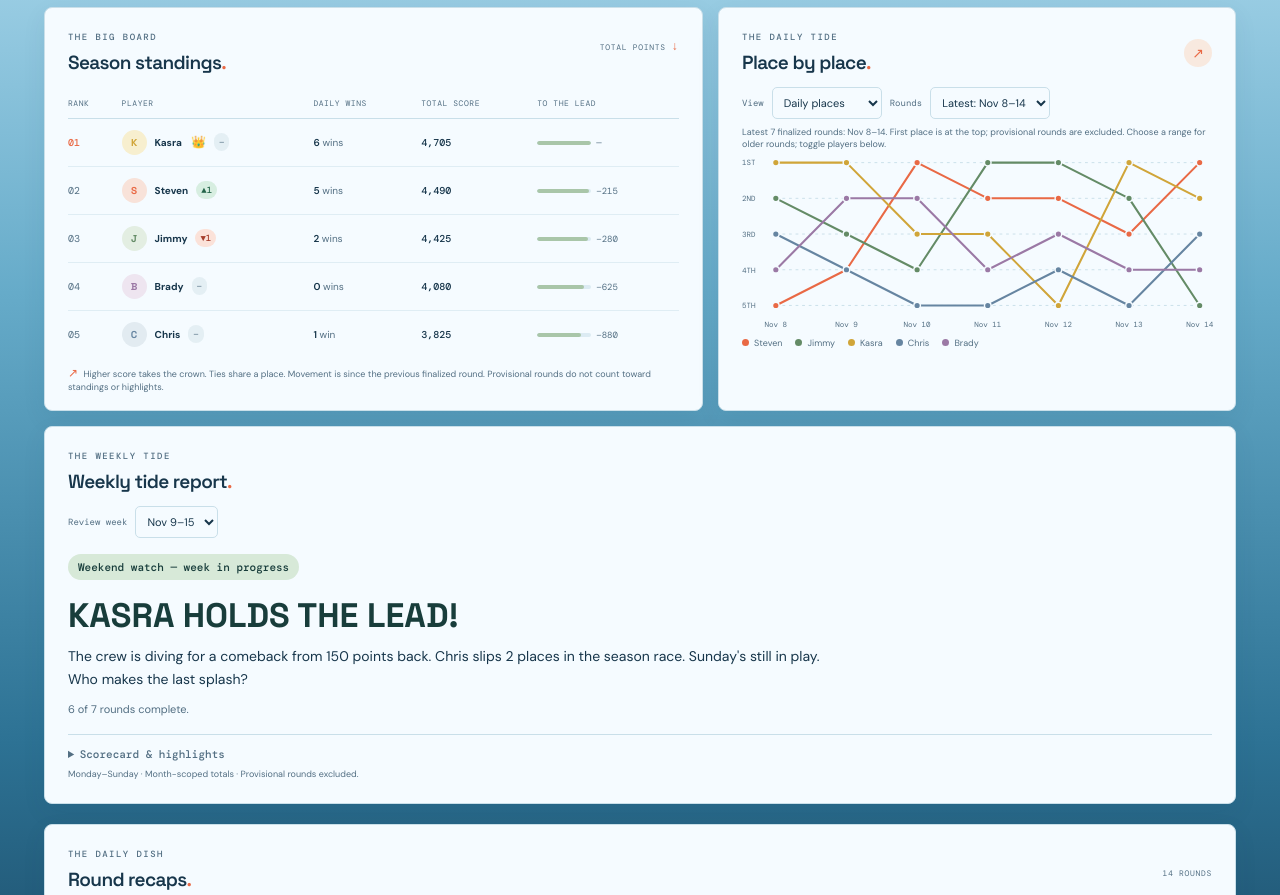
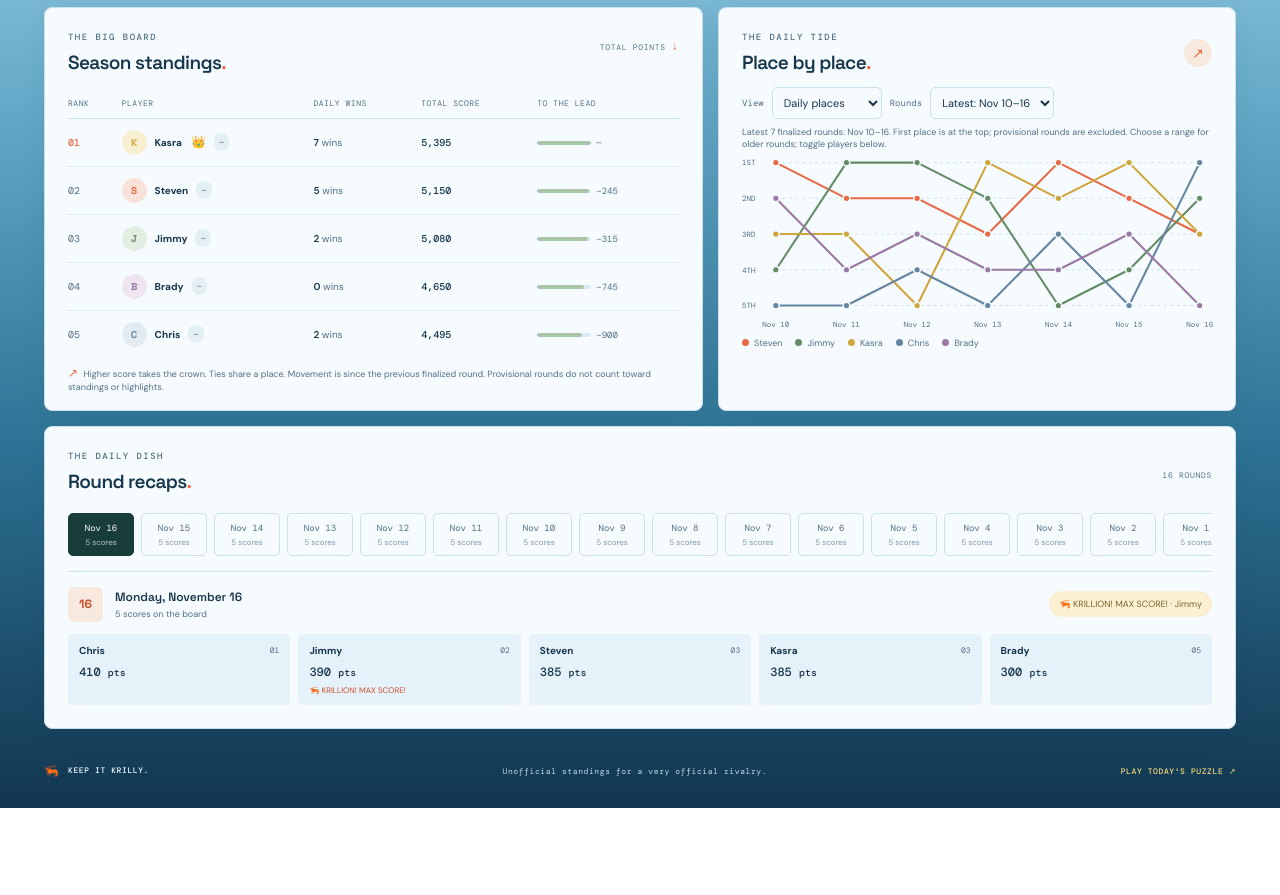
Before and after one commit to jhitch88/Digital-CV-git, a plain HTML site: page Projects/Krilluminati/index.html in a window 1280 px wide. Shown: the part 680-1575 px from the top of the page. After the commit the page ends 1488 px from the top, so only its background shows below. Drawn offline with nearby package versions, Linux system fonts and the light colour scheme.

Commit message:
Add weekly tide report functionality with visibility control and tests

```diff
--- a/Projects/Krilluminati/app.js
+++ b/Projects/Krilluminati/app.js
@@ -27,6 +27,7 @@ const elements = {
   chartRange: document.querySelector("#chart-range"),
   chartRangeLabel: document.querySelector("#chart-range-label"),
   chartDescription: document.querySelector("#chart-description"),
+  weeklyPanel: document.querySelector("#weekly"),
   weekSelect: document.querySelector("#week-select"),
   weeklyDetail: document.querySelector("#weekly-detail"),
   weeklyCelebration: document.querySelector("#weekly-celebration"),
@@ -288,6 +289,13 @@ function getWeekAnnouncement(review) {
 }
 
 function renderWeeklyReport(days) {
+  if (new Date().getDay() !== 0) {
+    clearTimeout(weeklyCelebrationTimeout);
+    elements.weeklyPanel.hidden = true;
+    elements.weeklyCelebration.hidden = true;
+    return;
+  }
+  elements.weeklyPanel.hidden = false;
   clearTimeout(weeklyCelebrationTimeout);
   elements.weeklyCelebration.hidden = true;
   const periods = getWeeklyPeriods(days).reverse();
--- a/Projects/Krilluminati/index.html
+++ b/Projects/Krilluminati/index.html
@@ -122,7 +122,7 @@
             <div class="chart-legend" id="chart-legend" aria-label="Toggle players on the chart"></div>
           </section>
 
-          <section class="panel weekly-panel" id="weekly" aria-labelledby="weekly-title">
+          <section class="panel weekly-panel" id="weekly" aria-labelledby="weekly-title" hidden>
             <div class="panel-heading">
               <div>
                 <p class="eyebrow">THE WEEKLY TIDE</p>
--- a/Projects/Krilluminati/scores.js
+++ b/Projects/Krilluminati/scores.js
@@ -4,6 +4,7 @@
 // Replace pending scores and remove pending when submitted. At close, remove pending to confirm a zero.
 // Keep older entries: months become browsable seasons automatically, with totals reset per month.
 // Weekly chart ranks use Monday-Sunday point totals within the selected month; daily scores stay intact.
+// The weekly tide report is available only on Sundays.
 // Weekly reports wrap only with seven dates and confirmed scores for all five players.
 // Month-edge weeks stay partial. The latest wrapped week celebrates once per page load, not on archive visits.
 // Weekly announcer copy follows the lead, ties and season movement; detailed stats live in the collapsed scorecard.
@@ -77,5 +78,15 @@ const scores = [
   { date: "2026-11-14", player: "Brady", points: 190 },
   { date: "2026-11-14", player: "Jimmy", points: 175 },
   { date: "2026-11-14", player: "Steven", points: 325 },
-  { date: "2026-11-14", player: "Kasra", points: 300 }
+  { date: "2026-11-14", player: "Kasra", points: 300 },
+  { date: "2026-11-15", player: "Chris", points: 260 },
+  { date: "2026-11-15", player: "Steven", points: 275 },
+  { date: "2026-11-15", player: "Jimmy", points: 265 },
+  { date: "2026-11-15", player: "Kasra", points: 305 },
+  { date: "2026-11-15", player: "Brady", points: 270 },
+  { date: "2026-11-16", player: "Brady", points: 300 },
+  { date: "2026-11-16", player: "Chris", points: 410 },
+  { date: "2026-11-16", player: "Kasra", points: 385 },
+  { date: "2026-11-16", player: "Jimmy", points: 390, event: "krillion" },
+  { date: "2026-11-16", player: "Steven", points: 385 }
 ];
```
Also changed, not shown: Projects/Krilluminati/tests/standings.test.js (+22 -1 lines).
